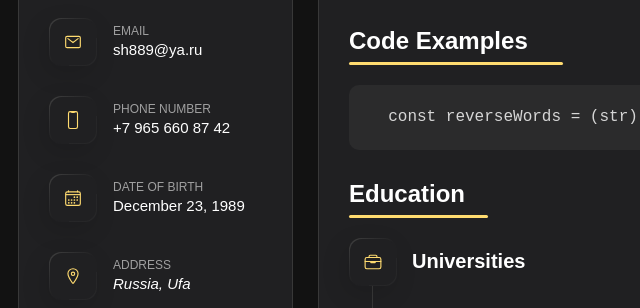
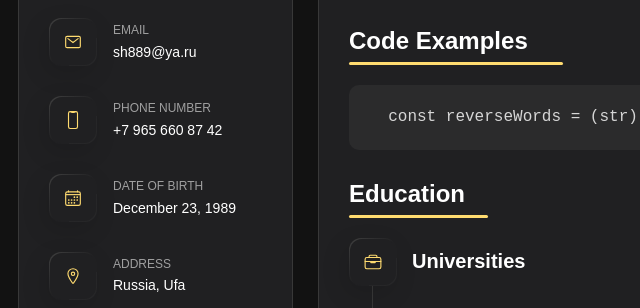
Before and after one commit to shums89/rsschool-cv, a plain HTML site: page index.html in a window 1280 px wide. Shown: the part 468-776 px from the top of the page, 12-652 px from the left. Drawn offline with nearby package versions, Linux system fonts and the light colour scheme; files whose address does not match are found by name.

Commit message:
fix: update contacts

```diff
--- a/css/style.css
+++ b/css/style.css
@@ -317,7 +317,13 @@ section > h2:after {
   color: var(--light-gray-70);
   font-size: 12px;
   text-transform: uppercase;
-  margin-bottom: 2px;
+  margin-bottom: 5px;
+}
+
+.contact__subtitle {
+  font: inherit;
+  font-size: 14px;
+  font-weight: 300;
 }
 
 .social {
--- a/index.html
+++ b/index.html
@@ -48,7 +48,7 @@
               </div>
               <div class="contact__info">
                 <p class="contact__title">Email</p>
-                <a class="contact__link" href="mailto:sh889@ya.ru">sh889@ya.ru</a>
+                <a class="contact__subtitle" href="mailto:sh889@ya.ru">sh889@ya.ru</a>
               </div>
             </li>
             <li class="contacts__item contact">
@@ -57,7 +57,7 @@
               </div>
               <div class="contact__info">
                 <p class="contact__title">Phone number</p>
-                <a class="contact__link" href="tel:+79656608742">+7 965 660 87 42</a>
+                <a class="contact__subtitle" href="tel:+79656608742">+7 965 660 87 42</a>
               </div>
             </li>
             <li class="contacts__item contact">
@@ -66,7 +66,7 @@
               </div>
               <div class="contact__info">
                 <p class="contact__title">Date of Birth</p>
-                <time datetime="1989-12-23">December 23, 1989</time>
+                <time class="contact__subtitle" datetime="1989-12-23">December 23, 1989</time>
               </div>
             </li>
             <li class="contacts__item contact">
@@ -75,7 +75,7 @@
               </div>
               <div class="contact__info">
                 <p class="contact__title">Address</p>
-                <address title="Russia, Republic of Bashkortostan, Ufa">Russia, Ufa</address>
+                <address class="contact__subtitle" title="Russia, Republic of Bashkortostan, Ufa">Russia, Ufa</address>
               </div>
             </li>
           </ul>
```
